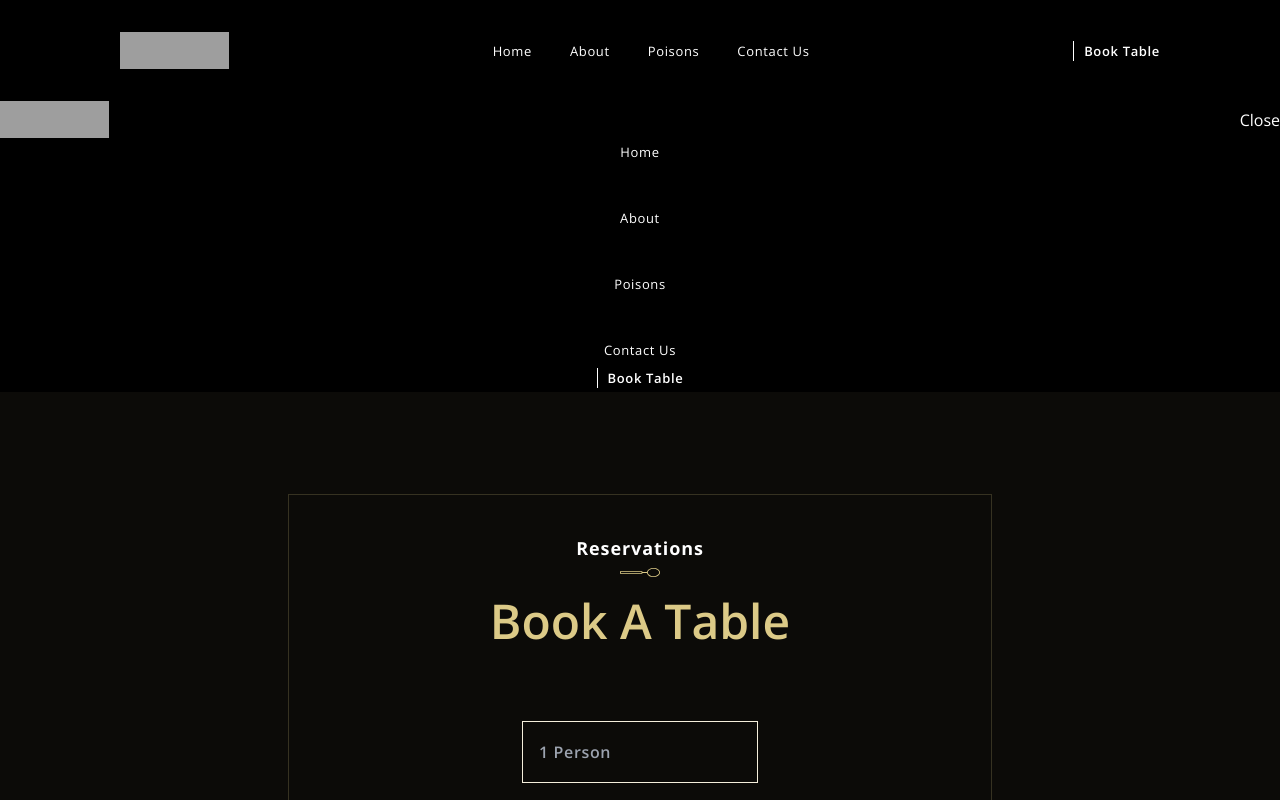
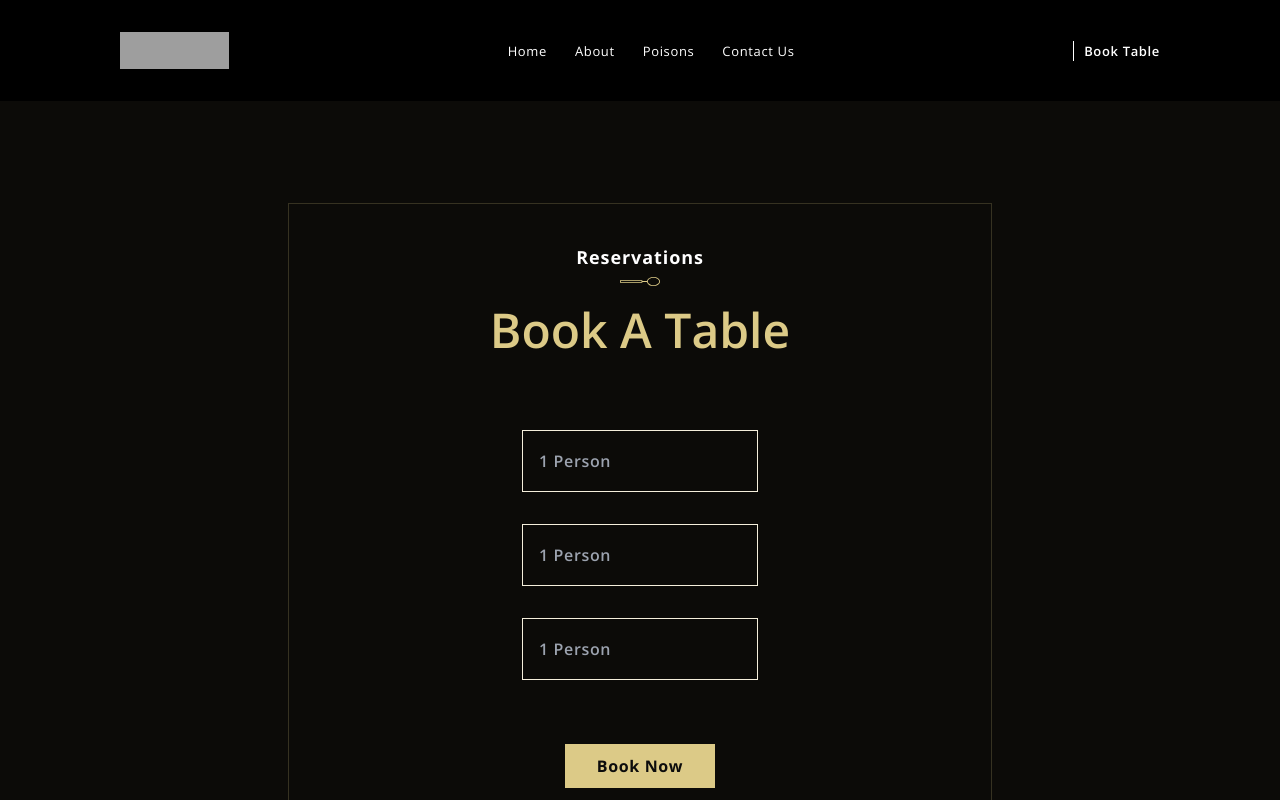
Before and after one commit to Basilika-draconum/gericht, a Next.js app: page / in a window 1280 px wide. Shown: the top 800 px of the page. Built offline with nearby package versions, Linux system fonts and the light colour scheme; grey boxes are pictures that could not be loaded.

Commit message:
add hover and focus

```diff
--- a/src/components/base/MenuOverlay/MenuOverlay.tsx
+++ b/src/components/base/MenuOverlay/MenuOverlay.tsx
@@ -14,9 +14,9 @@ export const MenuOverlay: React.FC<IMenuOverlayProps> = ({ onClick, open }) => {
       className={`smOnly:fixed smOnly:top-0 smOnly:left-0 smOnly:z-40 smOnly:px-[60px] smOnly:py-8 smOnly:flex smOnly:flex-col smOnly:gap-[50px] smOnly:align-center smOnly:w-full smOnly:h-full smOnly:bg-bg-main smOnly:overflow-y-auto
           smOnly:transition smOnly:duration-[DEFAULT]  ${open ? "left-0" : "left-[-100%]"}`}
     >
-      <div className="flex justify-between items-center">
+      <div className="flex justify-between items-center gap-2">
         <Logo />
-        <ButtonNavToggle open={open} onClick={onClick} />
+        <ButtonNavToggle open={open} onClick={onClick} type={"button"} />
       </div>
       <ul className="flex flex-col gap-[38px] items-center">
         {navbarLinks &&
--- a/src/components/base/Navbar/Navbar.tsx
+++ b/src/components/base/Navbar/Navbar.tsx
@@ -7,7 +7,7 @@ export const Navbar: React.FC = () => {
 
   return (
     <nav className="hidden md:block">
-      <ul className="flex flex-col md:flex-row gap-[38px] items-center">
+      <ul className="flex flex-col md:flex-row gap-[28px] xl:gap-[38px] items-center">
         {navbarLinks &&
           navbarLinks.map(({ title, href, id }) => (
             <li key={id}>
--- a/src/components/ui/ButtonNavToggle/ButtonNavToggle.tsx
+++ b/src/components/ui/ButtonNavToggle/ButtonNavToggle.tsx
@@ -6,13 +6,14 @@ import data from "@/data/header.json";
 export const ButtonNavToggle: React.FC<IButtonNavToggleProps> = ({
   open,
   onClick,
+  type,
 }) => {
   const { buttonToggle } = data;
   return (
     <button
-      type="button"
+      type={type}
       onClick={onClick}
-      className="text-text-white text-base"
+      className="text-text-white text-base font-normal leading-7 tracking-[0.64px] transition-all hover:text-text-accent focus:text-text-accent cursor-pointer"
     >
       {open ? buttonToggle.titleClose : buttonToggle.titleOpen}
     </button>
--- a/src/components/ui/ButtonNavToggle/types.ts
+++ b/src/components/ui/ButtonNavToggle/types.ts
@@ -1,4 +1,5 @@
 export type IButtonNavToggleProps = {
   open: boolean;
   onClick: () => void;
+  type: "button";
 };
--- a/src/components/ui/HeaderLink/HeaderLink.tsx
+++ b/src/components/ui/HeaderLink/HeaderLink.tsx
@@ -1,15 +1,13 @@
 "use client";
 import { Link } from "react-scroll";
 import data from "@/data/header.json";
+import { IHeaderLinkProps } from "./types";
 
-export type IHeaderLinkProps = {
-  onClick?: () => void;
-};
 export const HeaderLink: React.FC<IHeaderLinkProps> = ({ onClick }) => {
   const { linkToTable } = data;
   return (
     <Link
-      className="flex gap-x-[10px] xl:gap-x-[50px] items-center justify-center"
+      className="flex gap-x-[10px] xl:gap-x-[50px] items-center justify-center group cursor-pointer transition-all"
       to={linkToTable.href}
       spy={true}
       smooth={true}
@@ -17,8 +15,11 @@ export const HeaderLink: React.FC<IHeaderLinkProps> = ({ onClick }) => {
       duration={500}
       onClick={onClick}
     >
-      <span className="hidden md:inline-block bg-bg-white w-[1px] h-[20px]"></span>
-      <span className="text-text-white font-semibold text-base md:text-[13px] xl:text-base leading-[28px] tracking-wider capitalize shadow-[0_4px_4px_rgba(0, 0, 0, 0.25)]">
+      <span className="smOnly:hidden inline-block bg-bg-white w-[1px] h-[20px] group-hover:bg-bg-accent group-focus:bg-bg-accent"></span>
+      <span
+        className="text-text-white font-semibold text-base md:text-[13px] xl:text-base leading-[28px] tracking-wider capitalize shadow-[0_4px_4px_rgba(0, 0, 0, 0.25)]
+      group-hover:text-text-accent group-focus:text-text-accent "
+      >
         {linkToTable.title}
       </span>
     </Link>
--- a/src/components/ui/HeaderLink/types.ts
+++ b/src/components/ui/HeaderLink/types.ts
@@ -0,0 +1,3 @@
+export type IHeaderLinkProps = {
+  onClick?: () => void;
+};
--- a/src/components/ui/NavLink/NavLink.tsx
+++ b/src/components/ui/NavLink/NavLink.tsx
@@ -5,7 +5,8 @@ import { INavLinkProps } from "./types";
 export const NavLink = ({ title, href, onClick }: INavLinkProps) => {
   return (
     <Link
-      className="text-text-white text-[13px] xl:text-base font-normal leading-7 tracking-[0.64px]"
+      className="text-text-white text-[13px] xl:text-base font-normal leading-7 tracking-[0.64px]
+      transition-all hover:text-text-accent focus:text-text-accent cursor-pointer hover:decoration-1 focus:decoration-1 focus:underline hover:underline"
       to={href}
       spy={true}
       smooth={true}
--- a/src/sections/Header/Header.tsx
+++ b/src/sections/Header/Header.tsx
@@ -8,7 +8,7 @@ import { MenuOverlay } from "@/components/base/MenuOverlay/MenuOverlay";
 import { ButtonNavToggle } from "@/components/ui/ButtonNavToggle/ButtonNavToggle";
 
 export const Header: React.FC = () => {
-  const [isMenuOpen, setIsMenuOpen] = useState(true);
+  const [isMenuOpen, setIsMenuOpen] = useState(false);
 
   const toggleMenu = () => {
     setIsMenuOpen((prev) => !prev);
@@ -22,7 +22,11 @@ export const Header: React.FC = () => {
       <div className="px-[60px] py-8 md:px-[120px] flex justify-between items-center gap-1">
         <Logo />
         <div className="block md:hidden">
-          <ButtonNavToggle open={isMenuOpen} onClick={toggleMenu} />
+          <ButtonNavToggle
+            open={isMenuOpen}
+            onClick={toggleMenu}
+            type={"button"}
+          />
         </div>
         <Navbar />
         <div className="hidden md:block">
```
